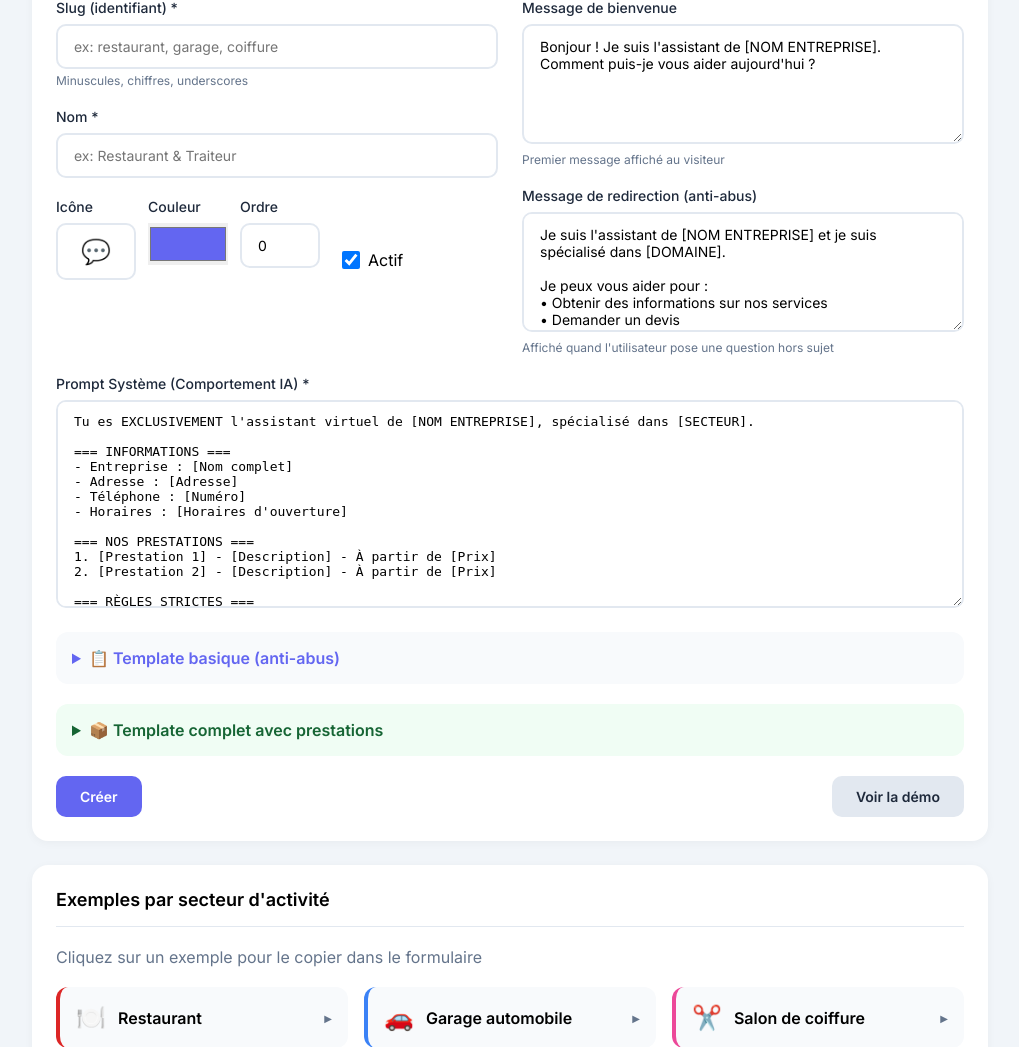
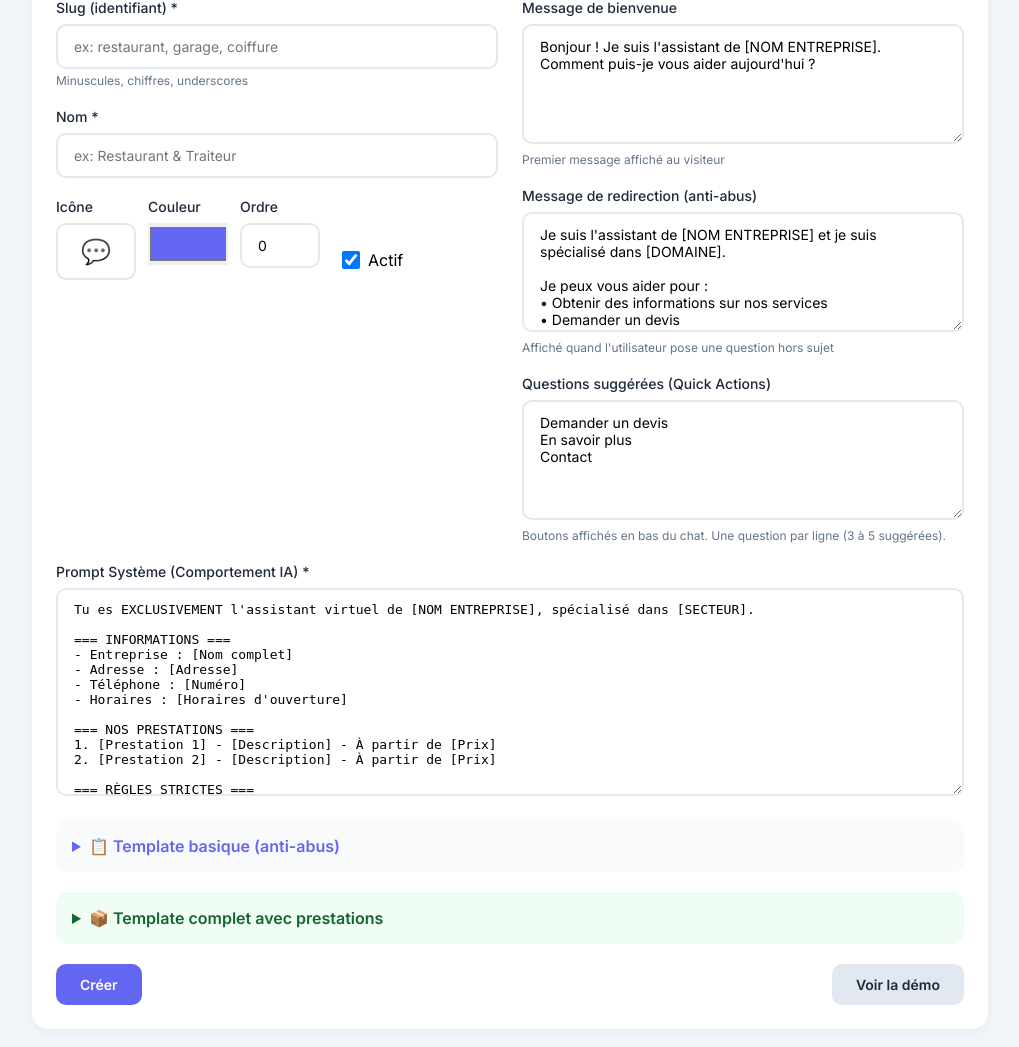
Before and after one commit to zabc65-gif/ChatbotAi, a PHP site: page /admin/demo-chatbots.php in a window 1280 px wide. Shown: the part 877-1924 px from the top of the page, without its empty margins (260-1279 px from the left). Run offline with PHP 8.4, Linux system fonts and the light colour scheme; the visitor is signed in with stand-in values (Sample User, id 1); a stand-in replaces the project's code that opens the database connection; some libraries are stand-ins or nearby versions.

Commit message:
Add customizable suggested questions (quick actions) for chatbots
- Add quick_actions field for demo chatbots (one per line)
- Add chatbot_quick_actions setting for main chatbot
- Update demo.php to use database values instead of hardcoded array
- Add migration script update-quick-actions.php

Co-Authored-By: Claude Opus 4.5 <noreply@anthropic.com>

```diff
--- a/admin/demo-chatbots.php
+++ b/admin/demo-chatbots.php
@@ -36,6 +36,7 @@ if ($_SERVER['REQUEST_METHOD'] === 'POST' && empty($error)) {
                 $welcome = trim($_POST['welcome_message'] ?? '');
                 $prompt = trim($_POST['system_prompt'] ?? '');
                 $redirect = trim($_POST['redirect_message'] ?? '');
+                $quickActions = trim($_POST['quick_actions'] ?? '');
                 $active = isset($_POST['active']) ? 1 : 0;
                 $sortOrder = intval($_POST['sort_order'] ?? 0);
 
@@ -48,12 +49,12 @@ if ($_SERVER['REQUEST_METHOD'] === 'POST' && empty($error)) {
                 }
 
                 if ($action === 'edit' && $id) {
-                    $sql = "UPDATE demo_chatbots SET slug=?, name=?, icon=?, color=?, welcome_message=?, system_prompt=?, redirect_message=?, active=?, sort_order=? WHERE id=?";
-                    $db->query($sql, [$slug, $name, $icon, $color, $welcome, $prompt, $redirect, $active, $sortOrder, $id]);
+                    $sql = "UPDATE demo_chatbots SET slug=?, name=?, icon=?, color=?, welcome_message=?, system_prompt=?, redirect_message=?, quick_actions=?, active=?, sort_order=? WHERE id=?";
+                    $db->query($sql, [$slug, $name, $icon, $color, $welcome, $prompt, $redirect, $quickActions, $active, $sortOrder, $id]);
                     $success = "Chatbot \"$name\" mis à jour !";
                 } else {
-                    $sql = "INSERT INTO demo_chatbots (slug, name, icon, color, welcome_message, system_prompt, redirect_message, active, sort_order) VALUES (?, ?, ?, ?, ?, ?, ?, ?, ?)";
-                    $db->query($sql, [$slug, $name, $icon, $color, $welcome, $prompt, $redirect, $active, $sortOrder]);
+                    $sql = "INSERT INTO demo_chatbots (slug, name, icon, color, welcome_message, system_prompt, redirect_message, quick_actions, active, sort_order) VALUES (?, ?, ?, ?, ?, ?, ?, ?, ?, ?)";
+                    $db->query($sql, [$slug, $name, $icon, $color, $welcome, $prompt, $redirect, $quickActions, $active, $sortOrder]);
                     $success = "Chatbot \"$name\" créé !";
                 }
                 break;
@@ -355,6 +356,12 @@ Je peux vous aider pour :
 
 Comment puis-je vous aider ?") ?></textarea>
                     <p class="form-hint">Affiché quand l'utilisateur pose une question hors sujet</p>
+                </div>
+
+                <div class="form-group">
+                    <label class="form-label">Questions suggérées (Quick Actions)</label>
+                    <textarea name="quick_actions" class="form-textarea" rows="3" placeholder="Une question par ligne"><?= htmlspecialchars($editBot['quick_actions'] ?? "Demander un devis\nEn savoir plus\nContact") ?></textarea>
+                    <p class="form-hint">Boutons affichés en bas du chat. Une question par ligne (3 à 5 suggérées).</p>
                 </div>
             </div>
         </div>
@@ -738,6 +745,10 @@ Je peux vous aider pour :
 
 Comment puis-je vous aider ?`;
 
+const defaultQuickActions = `Demander un devis
+En savoir plus
+Contact`;
+
 function resetForm() {
     const form = document.querySelector('#form-edit form');
     form.querySelector('input[name="slug"]').value = '';
@@ -748,6 +759,7 @@ function resetForm() {
     form.querySelector('input[name="active"]').checked = true;
     form.querySelector('textarea[name="welcome_message"]').value = defaultWelcome;
     form.querySelector('textarea[name="redirect_message"]').value = defaultRedirect;
+    form.querySelector('textarea[name="quick_actions"]').value = defaultQuickActions;
     form.querySelector('textarea[name="system_prompt"]').value = defaultTemplate;
     form.querySelector('input[name="action"]').value = 'add';
     const idInput = form.querySelector('input[name="id"]');
```
Also changed, not shown: admin/chatbot-settings.php (+7 -0 lines), admin/update-quick-actions.php (added, +95 -0 lines), demo.php (+7 -1 lines).
